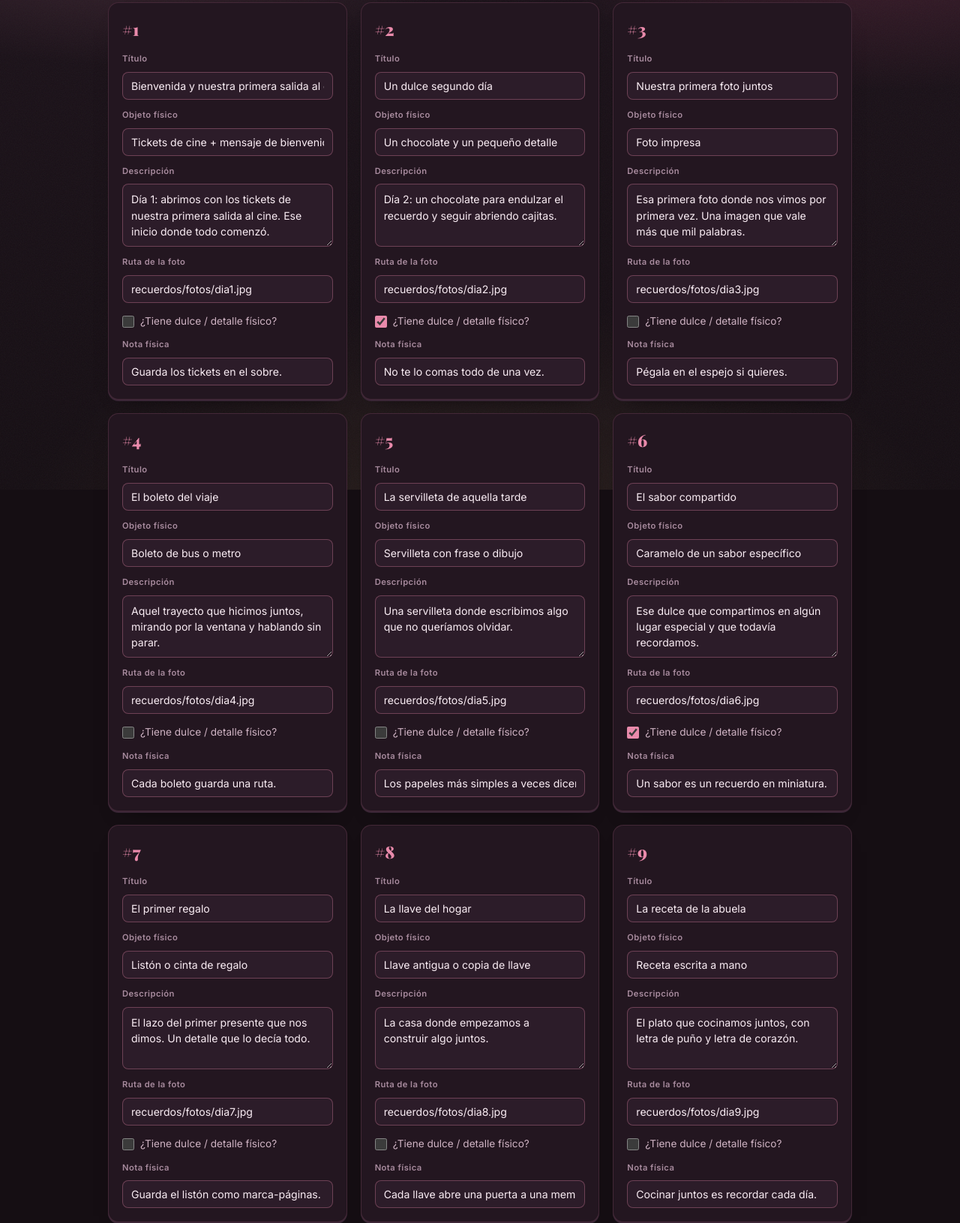
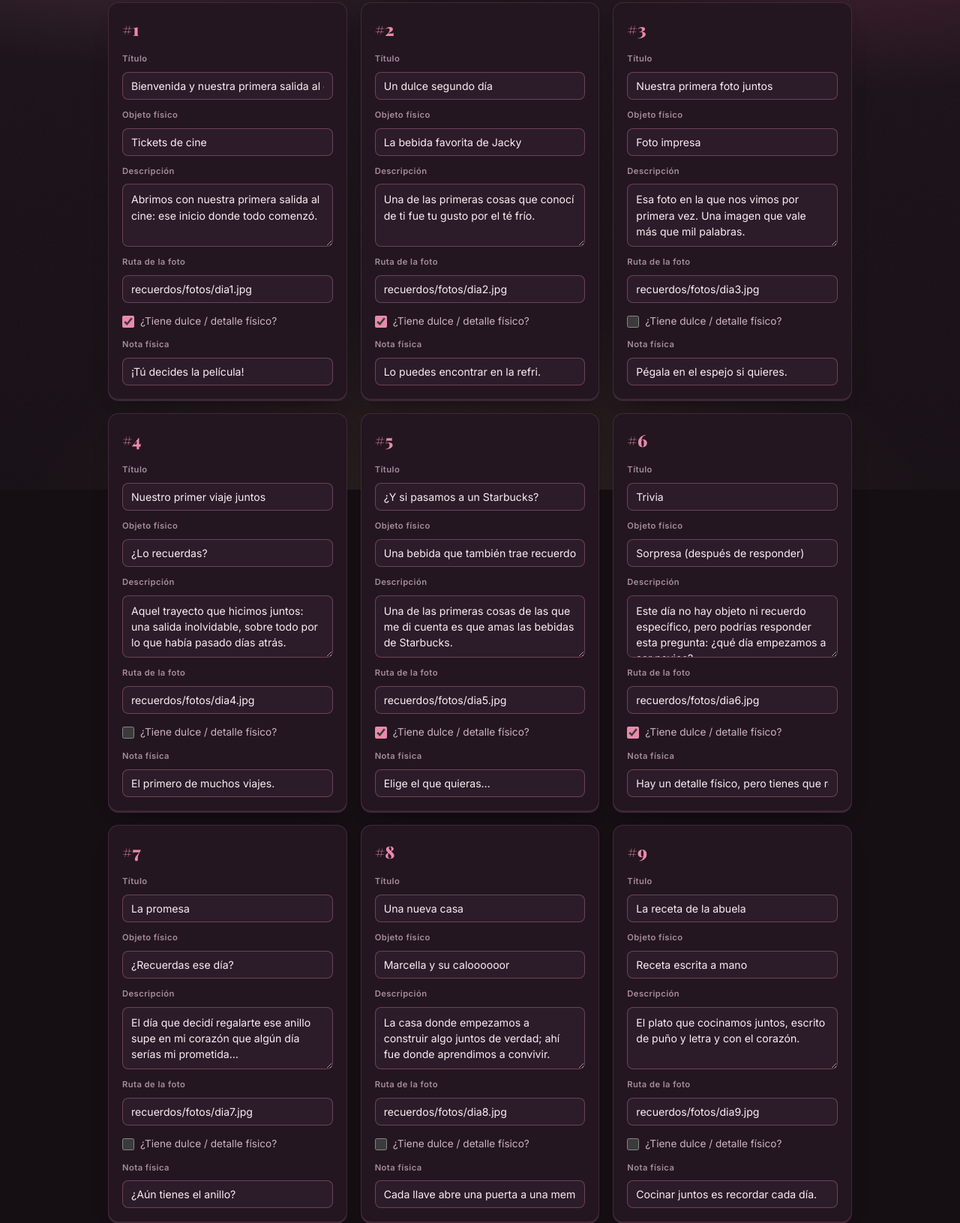
Before and after one commit to Charlea-In/Calendario-de-Adviento, a plain HTML site: page admin.html in a window 1280 px wide. Shown: the part 147-1778 px from the top of the page at 75% size. Drawn offline with nearby package versions, Linux system fonts and the light colour scheme; a web font is replaced by a local one.

Commit message:
Actualizo los 31 recuerdos y corrijo ortografia y redaccion

```diff
--- a/admin.html
+++ b/admin.html
@@ -59,7 +59,7 @@ git push</code>
     </section>
   </main>
 
-  <script src="datos.js?v=5"></script>
+  <script src="datos.js?v=6"></script>
   <script src="admin.js?v=5"></script>
 </body>
 </html>
--- a/datos.js
+++ b/datos.js
@@ -3,78 +3,78 @@ window.datosCalendario = {
     "anio": 2026,
     "mes": 12,
     "totalDias": 31,
-    "titulo": "31 Días, 31 Recuerdos",
+    "titulo": "31 días, 31 recuerdos",
     "subtitulo": "Un pedacito de nuestro pasado para cada día de diciembre"
   },
   "recuerdos": [
     {
       "dia": 1,
       "titulo": "Bienvenida y nuestra primera salida al cine",
-      "objetoFisico": "Tickets de cine + mensaje de bienvenida",
-      "descripcion": "Día 1: abrimos con los tickets de nuestra primera salida al cine. Ese inicio donde todo comenzó.",
+      "objetoFisico": "Tickets de cine",
+      "descripcion": "Abrimos con nuestra primera salida al cine: ese inicio donde todo comenzó.",
       "foto": "recuerdos/fotos/dia1.jpg",
-      "tieneDulce": false,
-      "notaFisica": "Guarda los tickets en el sobre."
+      "tieneDulce": true,
+      "notaFisica": "¡Tú decides la película!"
     },
     {
       "dia": 2,
       "titulo": "Un dulce segundo día",
-      "objetoFisico": "Un chocolate y un pequeño detalle",
-      "descripcion": "Día 2: un chocolate para endulzar el recuerdo y seguir abriendo cajitas.",
+      "objetoFisico": "La bebida favorita de Jacky",
+      "descripcion": "Una de las primeras cosas que conocí de ti fue tu gusto por el té frío.",
       "foto": "recuerdos/fotos/dia2.jpg",
       "tieneDulce": true,
-      "notaFisica": "No te lo comas todo de una vez."
+      "notaFisica": "Lo puedes encontrar en la refri."
     },
     {
       "dia": 3,
       "titulo": "Nuestra primera foto juntos",
       "objetoFisico": "Foto impresa",
-      "descripcion": "Esa primera foto donde nos vimos por primera vez. Una imagen que vale más que mil palabras.",
+      "descripcion": "Esa foto en la que nos vimos por primera vez. Una imagen que vale más que mil palabras.",
       "foto": "recuerdos/fotos/dia3.jpg",
       "tieneDulce": false,
       "notaFisica": "Pégala en el espejo si quieres."
     },
     {
       "dia": 4,
-      "titulo": "El boleto del viaje",
-      "objetoFisico": "Boleto de bus o metro",
-      "descripcion": "Aquel trayecto que hicimos juntos, mirando por la ventana y hablando sin parar.",
+      "titulo": "Nuestro primer viaje juntos",
+      "objetoFisico": "¿Lo recuerdas?",
+      "descripcion": "Aquel trayecto que hicimos juntos: una salida inolvidable, sobre todo por lo que había pasado días atrás.",
       "foto": "recuerdos/fotos/dia4.jpg",
       "tieneDulce": false,
-      "notaFisica": "Cada boleto guarda una ruta."
+      "notaFisica": "El primero de muchos viajes."
     },
     {
       "dia": 5,
-      "titulo": "La servilleta de aquella tarde",
-      "objetoFisico": "Servilleta con frase o dibujo",
-      "descripcion": "Una servilleta donde escribimos algo que no queríamos olvidar.",
+      "titulo": "¿Y si pasamos a un Starbucks?",
+      "objetoFisico": "Una bebida que también trae recuerdos",
+      "descripcion": "Una de las primeras cosas de las que me di cuenta es que amas las bebidas de Starbucks.",
       "foto": "recuerdos/fotos/dia5.jpg",
-      "tieneDulce": false,
-      "notaFisica": "Los papeles más simples a veces dicen más."
+      "tieneDulce": true,
+      "notaFisica": "Elige el que quieras…"
     },
     {
       "dia": 6,
-      "titulo": "El sabor compartido",
-      "objetoFisico": "Caramelo de un sabor específico",
-      "descripcion": "Ese dulce que compartimos en algún lugar especial y que todavía recordamos.",
+      "titulo": "Trivia",
+      "objetoFisico": "Sorpresa (después de responder)",
+      "descripcion": "Este día no hay objeto ni recuerdo específico, pero podrías responder esta pregunta: ¿qué día empezamos a ser novios?",
       "foto": "recuerdos/fotos/dia6.jpg",
       "tieneDulce": true,
-      "notaFisica": "Un sabor es un recuerdo en miniatura."
+      "notaFisica": "Hay un detalle físico, pero tienes que responder antes."
     },
     {
       "dia": 7,
-      "titulo": "El primer regalo",
-      "objetoFisico": "Listón o cinta de regalo",
-      "descripcion": "El lazo del primer presente que nos dimos. Un detalle que lo decía todo.",
+      "titulo": "La promesa",
+      "objetoFisico": "¿Recuerdas ese día?",
+      "descripcion": "El día que decidí regalarte ese anillo supe en mi corazón que algún día serías mi prometida…",
       "foto": "recuerdos/fotos/dia7.jpg",
       "tieneDulce": false,
-      "notaFisica": "Guarda el listón como marca-páginas."
+      "notaFisica": "¿Aún tienes el anillo?"
     },
     {
       "dia": 8,
-      "titulo": "La llave del hogar",
-      "objetoFisico": "Llave antigua o copia de llave",
-      "descripcion": "La casa donde empezamos a construir algo juntos.",
+      "titulo": "Una nueva casa",
+      "objetoFisico": "Marcella y su caloooooor",
+      "descripcion": "La casa donde empezamos a construir algo juntos de verdad; ahí fue donde aprendimos a convivir.",
       "foto": "recuerdos/fotos/dia8.jpg",
       "tieneDulce": false,
       "notaFisica": "Cada llave abre una puerta a una memoria."
@@ -83,7 +83,7 @@ window.datosCalendario = {
       "dia": 9,
       "titulo": "La receta de la abuela",
       "objetoFisico": "Receta escrita a mano",
-      "descripcion": "El plato que cocinamos juntos, con letra de puño y letra de corazón.",
+      "descripcion": "El plato que cocinamos juntos, escrito de puño y letra y con el corazón.",
       "foto": "recuerdos/fotos/dia9.jpg",
       "tieneDulce": false,
       "notaFisica": "Cocinar juntos es recordar cada día."
@@ -110,7 +110,7 @@ window.datosCalendario = {
       "dia": 12,
       "titulo": "El botón de la chaqueta",
       "objetoFisico": "Botón de una prenda especial",
-      "descripcion": "Esa chaqueta o suéter que usabas y que todavía oigo cuando te acerques.",
+      "descripcion": "Esa chaqueta o suéter que usabas y que todavía recuerdo cada vez que te acercas.",
       "foto": "recuerdos/fotos/dia12.jpg",
       "tieneDulce": false,
       "notaFisica": "Los botones pequeños sostienen cosas grandes."
@@ -135,9 +135,9 @@ window.datosCalendario = {
     },
     {
       "dia": 15,
-      "titulo": "Pulsera de amistad",
+      "titulo": "Pulsera de la amistad",
       "objetoFisico": "Pulsera o hilo de la amistad",
-      "descripcion": "Nuestro lazo especial, atado con nudo de promesa.",
+      "descripcion": "Nuestro lazo especial, atado con un nudo de promesa.",
       "foto": "recuerdos/fotos/dia15.jpg",
       "tieneDulce": false,
       "notaFisica": "Úsala en la muñeca o tenla cerca."
@@ -146,7 +146,7 @@ window.datosCalendario = {
       "dia": 16,
       "titulo": "La función que no nos perdimos",
       "objetoFisico": "Boleto de cine, teatro o concierto",
-      "descripcion": "Esa noche donde el espectáculo fue solo un pretexto para estar juntos.",
+      "descripcion": "Esa noche en la que el espectáculo fue solo un pretexto para estar juntos.",
       "foto": "recuerdos/fotos/dia16.jpg",
       "tieneDulce": false,
       "notaFisica": "Boletos de entrada, memorias de salida."
@@ -181,7 +181,7 @@ window.datosCalendario = {
     {
       "dia": 20,
       "titulo": "Nuestra canción",
-      "objetoFisico": "Cinta de cassette o USB con una canción",
+      "objetoFisico": "Cassette o USB con una canción",
       "descripcion": "Esa pieza musical que suena cada vez que pienso en ti.",
       "foto": "recuerdos/fotos/dia20.jpg",
       "tieneDulce": false,
@@ -272,7 +272,7 @@ window.datosCalendario = {
       "dia": 30,
       "titulo": "Foto de hoy",
       "objetoFisico": "Foto impresa o selfie",
-      "descripcion": "El día en que abres esta caja. Un instante congelado.",
+      "descripcion": "El día en que abres esta caja: un instante congelado.",
       "foto": "recuerdos/fotos/dia30.jpg",
       "tieneDulce": false,
       "notaFisica": "Mírate y sonríe."
@@ -280,7 +280,7 @@ window.datosCalendario = {
     {
       "dia": 31,
       "titulo": "Cierre con promesa",
-      "objetoFisico": "Sobre con anillo/lazo simbólico + mensaje final",
+      "objetoFisico": "Sobre con anillo o lazo simbólico + mensaje final",
       "descripcion": "Cerramos el año con un lazo y la promesa de más recuerdos juntos.",
       "foto": "recuerdos/fotos/dia31.jpg",
       "tieneDulce": false,
```
Also changed, not shown: index.html (+1 -1 lines).
